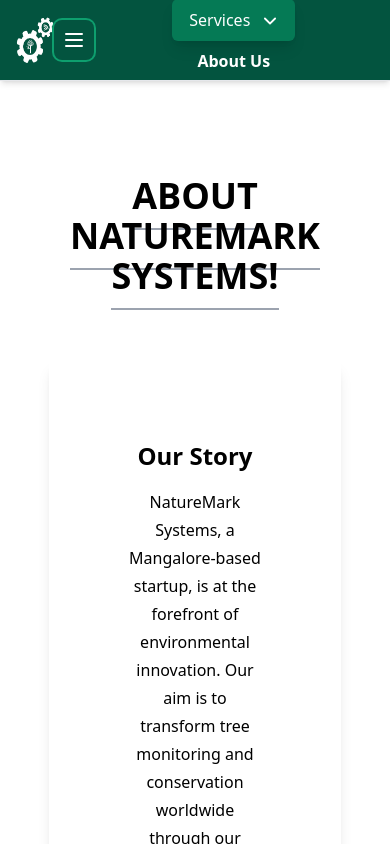
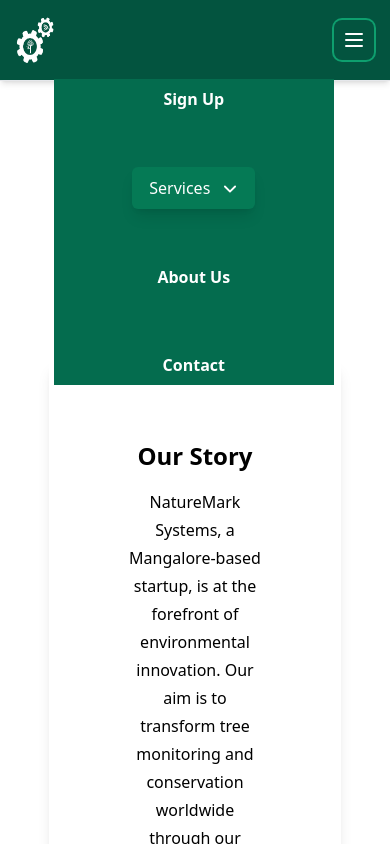
Before and after one commit to mshailesh7/MainWeb, a React (Vite) app: page /aboutus in a window 390 px wide. Both pictures are taken after a click on the button "Toggle Navigation". Shown: the top 844 px of the page. Built offline with nearby package versions, Linux system fonts and the light colour scheme.

Commit message:
Navbar made responsive

```diff
--- a/src/Components/Navbar.jsx
+++ b/src/Components/Navbar.jsx
@@ -12,23 +12,29 @@
   return (
     <nav className="bg-green-800 fixed w-full z-20 top-0 border-b border-gray-200 dark:border-gray-600 shadow-md">
       <div className="max-w-screen-xl flex items-center justify-between mx-auto px-4 py-2 h-20">
-        <Link to="/" className="flex items-center space-x-3 rtl:space-x-reverse" onClick={() => setShowOptions(false)}>
-          <img src="src/Asset/white-logo.png" className="w-12 h-12" alt="NatureMark Systems Logo"/>
-          <span className="text-xl md:text-3xl font-bold text-white transition duration-300 ease-in-out hidden md:flex">
-            NatureMark Systems
-          </span>
-        </Link>
-        <button
-          onClick={toggleOptions}
-          className="rounded-lg p-2 text-white hover:bg-green-700 focus:outline-none focus:ring-2 focus:ring-green-500 md:hidden"  // Only show this button on md and smaller screens
-          aria-expanded={showOptions}
-          aria-label="Toggle Navigation"
+        <div className="flex">
+          <Link
+            to="/"
+            className="flex items-center space-x-3 rtl:space-x-reverse"
+            onClick={() => setShowOptions(false)}
+          >
+            <img
+              src="src/Asset/white-logo.png"
+              className="w-12 h-12"
+              alt="NatureMark Systems Logo"
+            />
+            <span className="text-xl md:text-3xl font-bold text-white transition duration-300 ease-in-out max-mdmp:hidden">
+              NatureMark Systems
+            </span>
+          </Link>
+        </div>
+        <div
+          className={`${
+            showOptions
+              ? "max-md:flex max-md:mt-96 bg-green-700 max-md:gap-y-12 max-md:gap-x-8 max-md:w-full "
+              : "hidden"
+          } flex-col md:flex-row items-center md:space-x-8 w-full md:flex md:w-auto transition-all ease-in-out duration-300`}
         >
-          <svg className="w-6 h-6" fill="none" viewBox="0 0 24 24" stroke="currentColor" strokeWidth={2}>
-            <path strokeLinecap="round" strokeLinejoin="round" d="M4 6h16M4 12h16M4 18h16" />
-          </svg>
-        </button>
-        <div className={`${showOptions ? "flex" : "hidden"} flex-col md:flex-row items-center md:space-x-8 w-full md:flex md:w-auto transition-all ease-in-out duration-300`}>
           <Link
             to="/signup"
             className="py-2 px-4 text-white font-bold hover:bg-green-700 rounded transition duration-300 ease-in-out"
@@ -52,6 +58,26 @@
             Contact
           </Link>
         </div>
+        <button
+          onClick={toggleOptions}
+          className="rounded-lg p-2 text-white hover:bg-green-700 focus:outline-none focus:ring-2 focus:ring-green-500 md:hidden" // Only show this button on md and smaller screens
+          aria-expanded={showOptions}
+          aria-label="Toggle Navigation"
+        >
+          <svg
+            className="w-6 h-6"
+            fill="none"
+            viewBox="0 0 24 24"
+            stroke="currentColor"
+            strokeWidth={2}
+          >
+            <path
+              strokeLinecap="round"
+              strokeLinejoin="round"
+              d="M4 6h16M4 12h16M4 18h16"
+            />
+          </svg>
+        </button>
       </div>
     </nav>
   );
```
Also changed, not shown: src/Components/TextImageComponent.jsx (+6 -2 lines).
